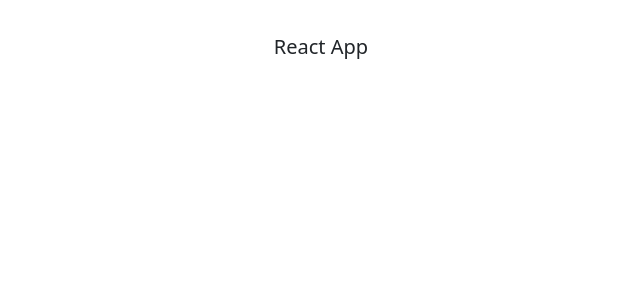
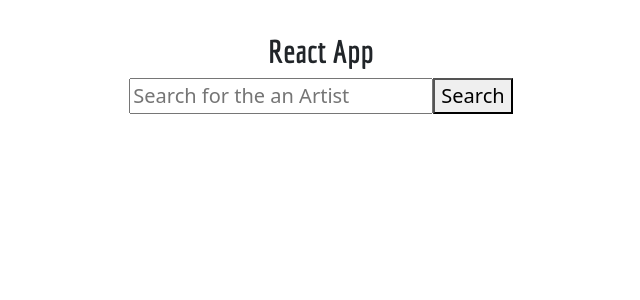
Before and after one commit to Annant05/learn-react-js, a React (Vite) app in the folder my-app/: page / in a window 1280 px wide. Shown: the top 300 px of the page, without its empty margins (319-959 px from the left). Built offline with nearby package versions, Linux system fonts and the light colour scheme.

Commit message:
Added input box and keypress handler

```diff
--- a/my-app/src/components/App.js
+++ b/my-app/src/components/App.js
@@ -1,10 +1,34 @@
 import React, { Component } from 'react';
 
 class App extends Component {
+    state = { artistQuery: '' };
+
+    updateArtistQuery = event => {
+        console.log('event.target.value', event.target.value);
+        this.setState({ artistQuery: event.target.value });
+    }
+
+    searchArtist = () => {
+        console.log(this.state, this.state);
+    }
+
+    handleKeyPress = event => {
+        if (event.key === 'Enter') {
+            this.searchArtist();
+        }
+    }
     render() {
 
         return (
-            <div>React App</div>
+            <div>
+                <h2>React App</h2>
+                <input
+                    onChange={this.updateArtistQuery}
+                    onKeyPress={this.handleKeyPress}
+                    placeholder="Search for the an Artist"
+                />
+                <button onClick={this.searchArtist} >Search</button>
+            </div>
         );
     }
 }
```
